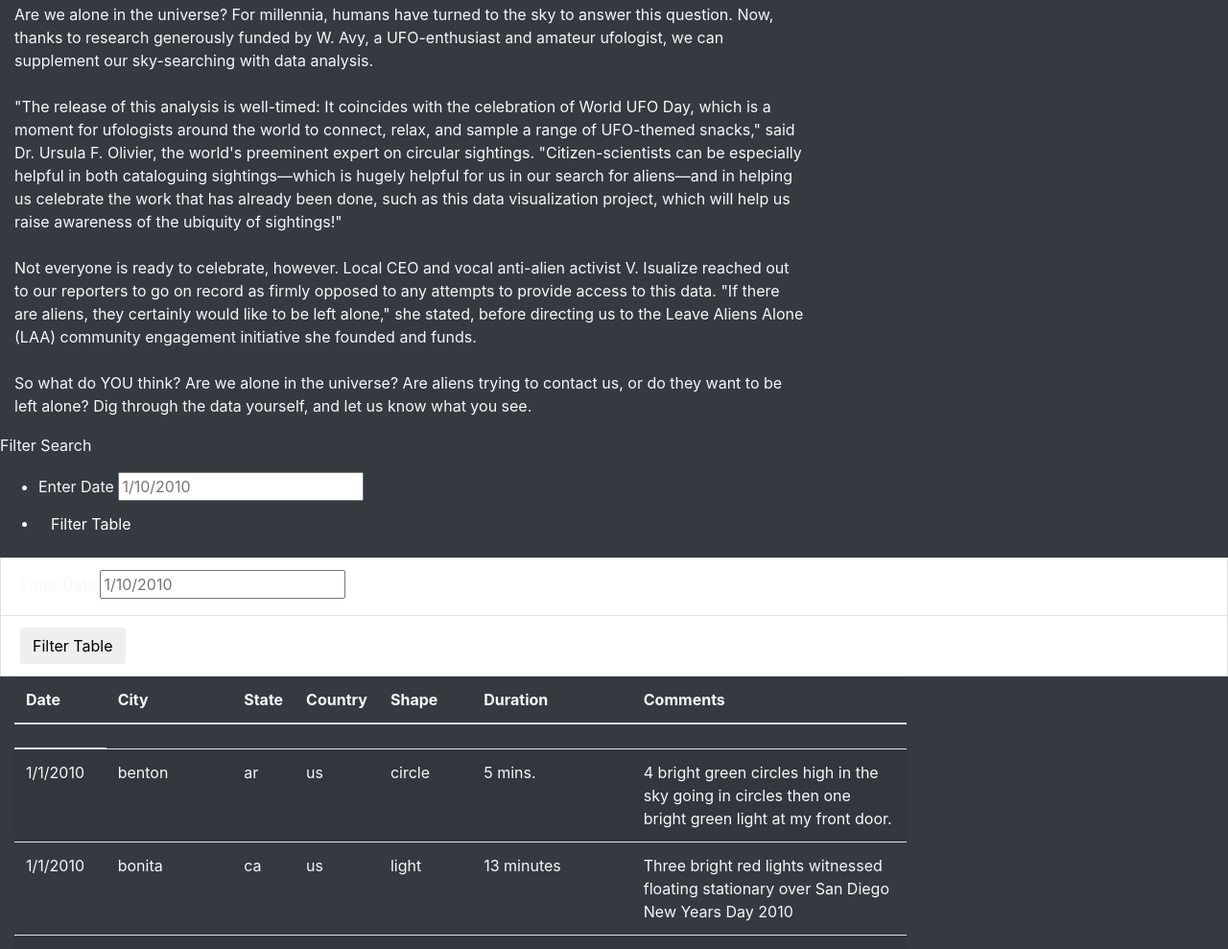
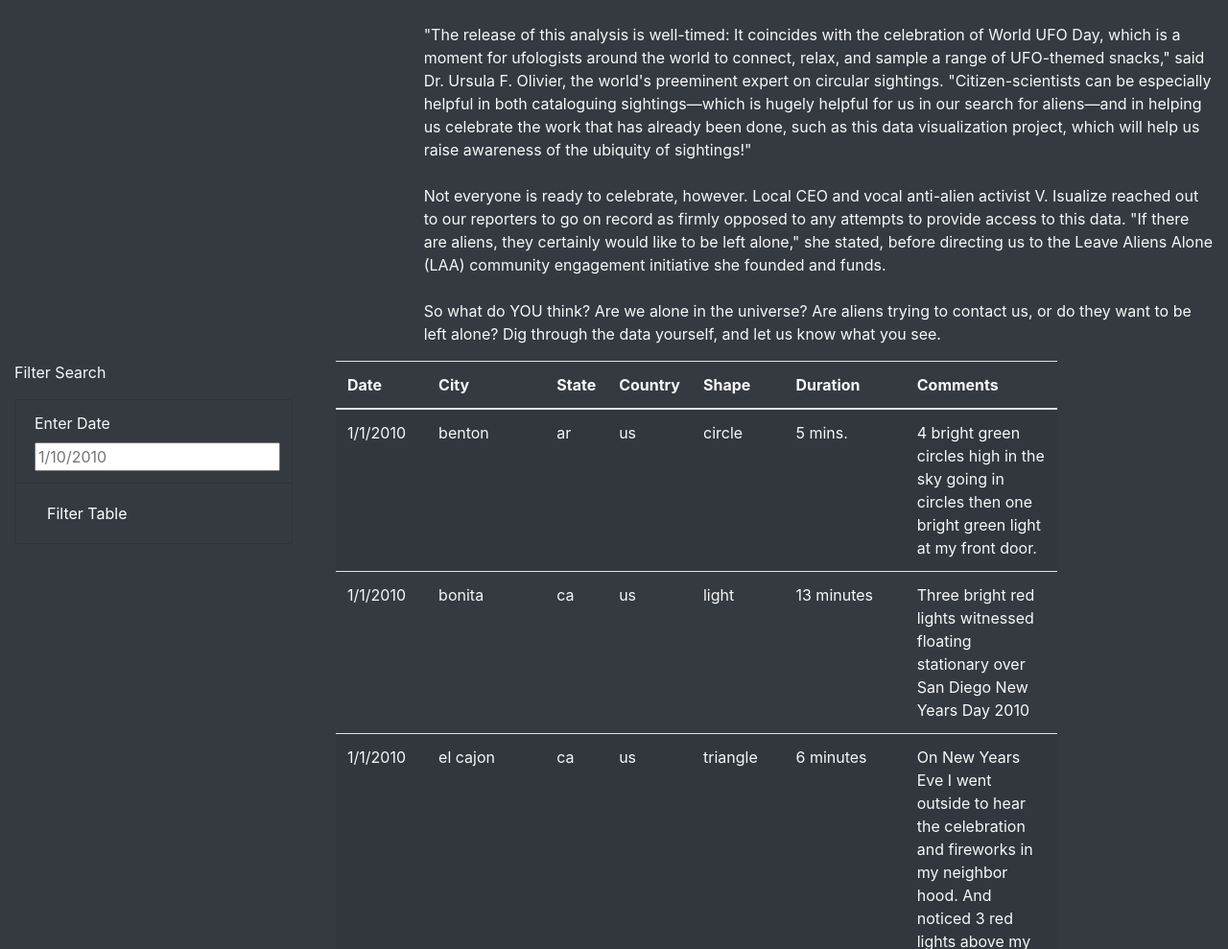
Before and after one commit to J0HN-MAC/UFOs, a plain HTML site: page index.html in a window 1280 px wide. Shown: the part 363-1352 px from the top of the page at 96% size. Drawn offline with nearby package versions, Linux system fonts and the light colour scheme.

Commit message:
modified:   index.html

```diff
--- a/index.html
+++ b/index.html
@@ -26,41 +26,31 @@
 
     <div class="container-fluid">
         <div class="row">
-        </div>
-    </div>
-
           <div class="col-md-4">
             <h3>UFO Sightings: Fact or Fancy? <small>Ufologists Weigh In</small></h3>
         </div>
-
         <div class="col-md-8">
           <p>
               Are we alone in the universe? For millennia, humans have turned to the sky to answer this question. Now, thanks to research generously funded by W. Avy, a UFO-enthusiast and amateur ufologist, we can supplement our sky-searching with data analysis.<br><br>"The release of this analysis is well-timed: It coincides with the celebration of World UFO Day, which is a moment for ufologists around the world to connect, relax, and sample a range of UFO-themed snacks," said Dr. Ursula F. Olivier, the world's preeminent expert on circular sightings. "Citizen-scientists can be especially helpful in both cataloguing sightings—which is hugely helpful for us in our search for aliens—and in helping us celebrate the work that has already been done, such as this data visualization project, which will help us raise awareness of the ubiquity of sightings!"<br><br>Not everyone is ready to celebrate, however. Local CEO and vocal anti-alien activist V. Isualize reached out to our reporters to go on record as firmly opposed to any attempts to provide access to this data. "If there are aliens, they certainly would like to be left alone," she stated, before directing us to the Leave Aliens Alone (LAA) community engagement initiative she founded and funds.<br><br>So what do YOU think? Are we alone in the universe? Are aliens trying to contact us, or do they want to be left alone? Dig through the data yourself, and let us know what you see.
 
 
           </p>
+        </div>
+      </div>
+    </div>
 
-    </div>
 
     <div class="container-fluid">
       <div class="row">
         <div class="col-md-3">
-
-          </div>
-          <div class="col-md-9">
-
-          </div>
-        </div>
-      </div>
-
           <form class="bg-dark">
             <p>Filter Search</p>
-        <ul class="bg-dark">
-          <li class="bg-dark">
+            <ul class="list-group bg-dark">
+              <li class="list-group-item bg-dark">
                 <label for="date">Enter Date</label>
                 <input type="text" placeholder="1/10/2010" id="datetime" />
               </li>
-          <li class="bg-dark">
+              <li class="list-group-item bg-dark">
                   <button id="filter-btn" type="button" class="btn btn-dark">
                     Filter Table
                   </button>
@@ -68,18 +58,12 @@
             </ul>
           </form>
 
-    <li class="list-group-item">
-        <label for="date">Enter Date</label>
-        <input type="text" placeholder="1/10/2010" id="datetime" />
-    </li>
-
-    <li class="list-group-item">
-        <button id="filter-btn" type="button" class="btn btn-default">Filter Table</button>
-    </li>
-
+        </div>
+          <div class="col-md-9">
             <div class="col-md-9">
               <table class="table table-striped">
                 <thead>
+                  <tr>
                     <th>Date</th>
                     <th>City</th>
                     <th>State</th>
@@ -87,13 +71,18 @@
                     <th>Shape</th>
                     <th>Duration</th>
                     <th>Comments</th>
-            <tr>
-              <th></th>
                   </tr>
                 </thead>
                 <tbody></tbody>
               </table>
           </div>
+        </div>
+      </div>
+    </div>
+
+
+
+
     <script src="https://cdnjs.cloudflare.com/ajax/libs/d3/4.12.0/d3.js"></script>
     <script src="static/js/data.js"></script>
     <script src="static/js/app.js"></script>
```
Lines whose indentation alone changed are shown as unchanged.
